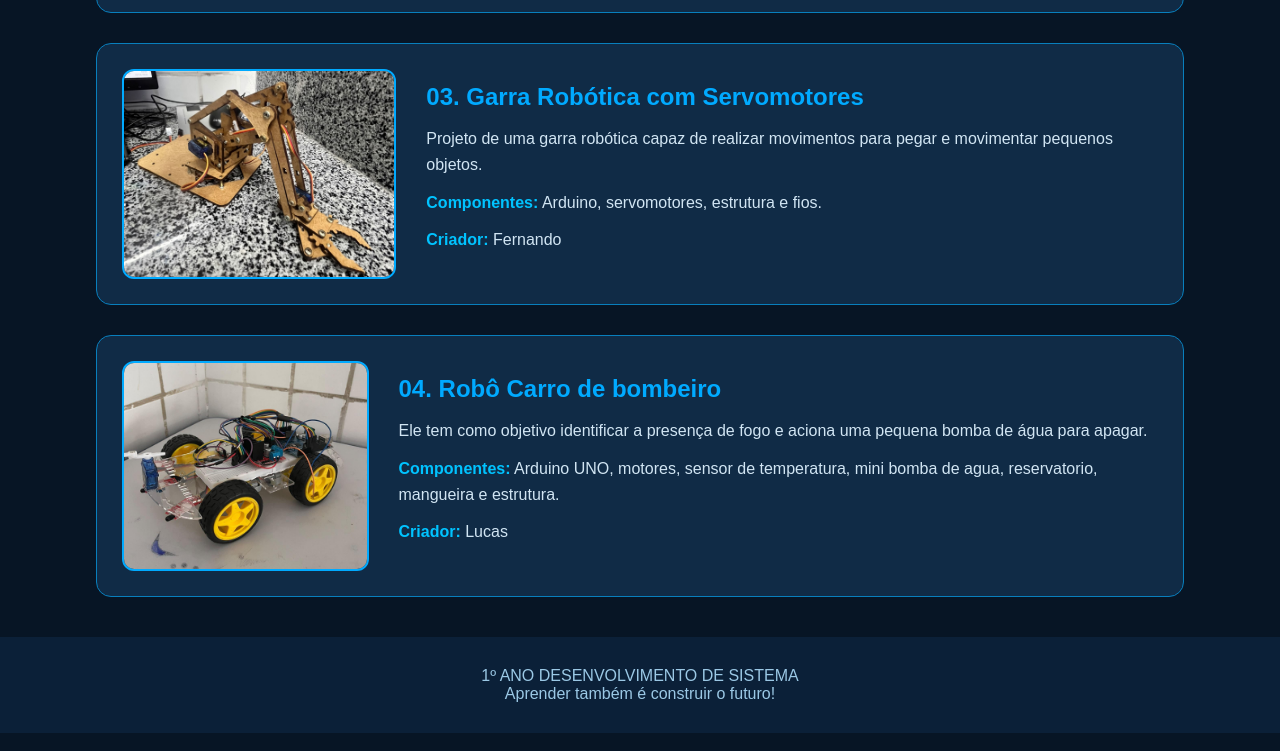
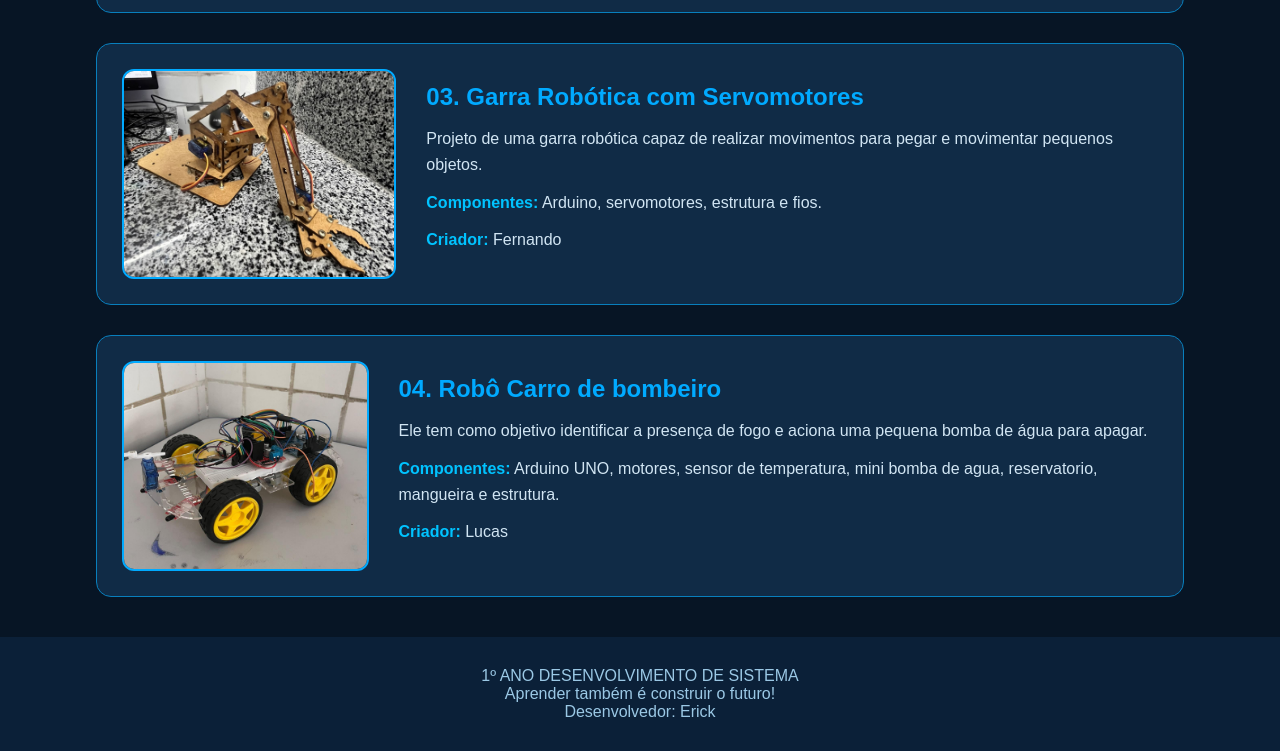
Before and after one commit to erickzxyy-ops/site-robo, a plain HTML site: page robo.html in a window 1280 px wide. Shown: the part 874-1625 px from the top of the page. Drawn offline with Linux system fonts and the light colour scheme.

Commit message:
Update robo.html

```diff
--- a/robo.html
+++ b/robo.html
@@ -222,6 +222,7 @@ footer {
 <footer>
     <p>1º ANO DESENVOLVIMENTO DE SISTEMA</p>
     <p>Aprender também é construir o futuro!</p>
+    <p>Desenvolvedor: Erick</p>
 </footer>
 
 </body>
```
